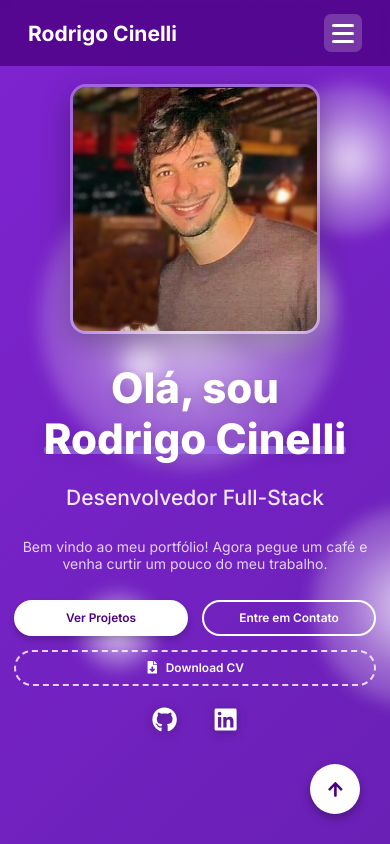
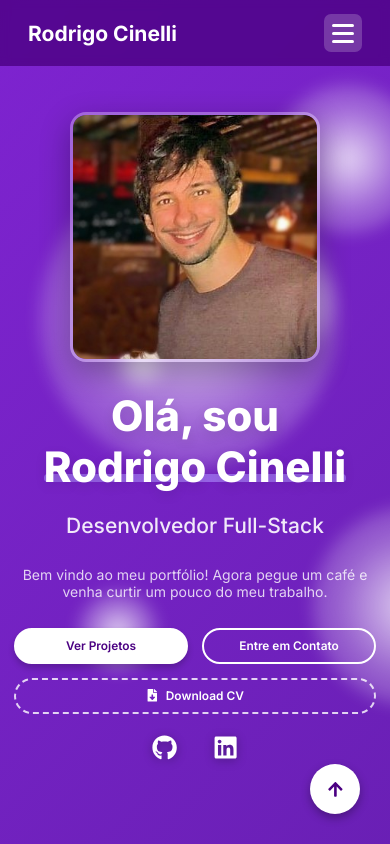
Before and after one commit to RodCinelli/rodcinelli-fullstack-developer, a Next.js app: page / in a window 390 px wide. Shown: the top 844 px of the page. Built offline with nearby package versions, Linux system fonts and the light colour scheme.

Commit message:
refactor: Adjust Hero section mobile top padding

```diff
--- a/src/components/sections/Hero.tsx
+++ b/src/components/sections/Hero.tsx
@@ -22,12 +22,12 @@ const HeroSection = styled.section`
   @media (max-width: 768px) {
     padding: 0 1.5rem;
     justify-content: flex-start;
-    padding-top: 7rem;
+    padding-top: 9rem;
   }
 
   @media (max-width: 520px) {
     padding: 0 1rem;
-    padding-top: 6rem;
+    padding-top: 8rem;
   }
 `
 
```
